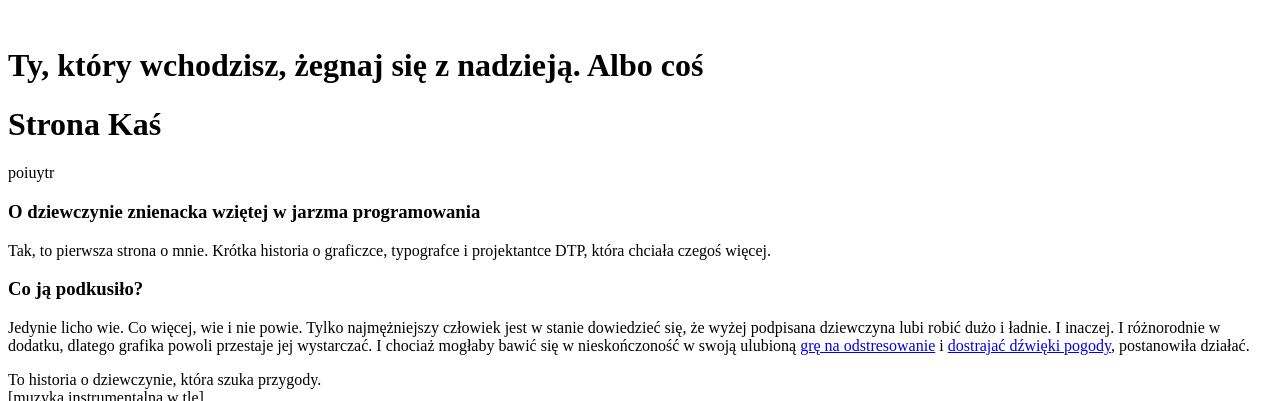
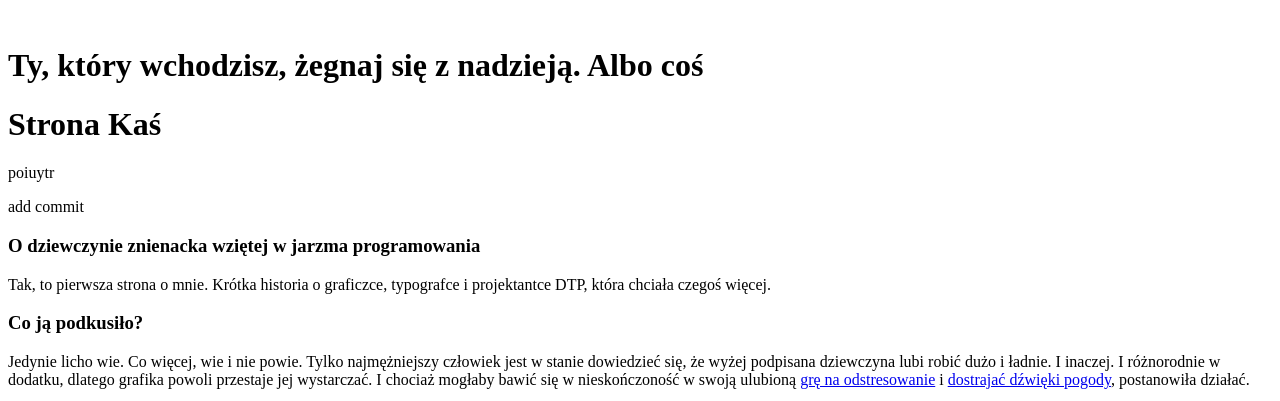
Before and after one commit to kturkowska/git, a plain HTML site: page index2.html in a window 1280 px wide. Shown: the top 401 px of the page. Drawn offline with nearby package versions, Linux system fonts and the light colour scheme; files that its build step writes are made by us from their sources.

Commit message:
Add lead paragraph

```diff
--- a/index2.html
+++ b/index2.html
@@ -14,6 +14,7 @@
   		</div>
     	<h1>Strona Kaś</h1>
 	<p>poiuytr</p>
+	<p> add commit</p>
     	<h3>O dziewczynie znienacka wziętej w jarzma programowania</h3>
     	<p>Tak, to pierwsza strona o mnie. Krótka historia o graficzce, typografce i projektantce DTP, która chciała czegoś więcej.
     	<h3>Co ją podkusiło?</h3>
```
